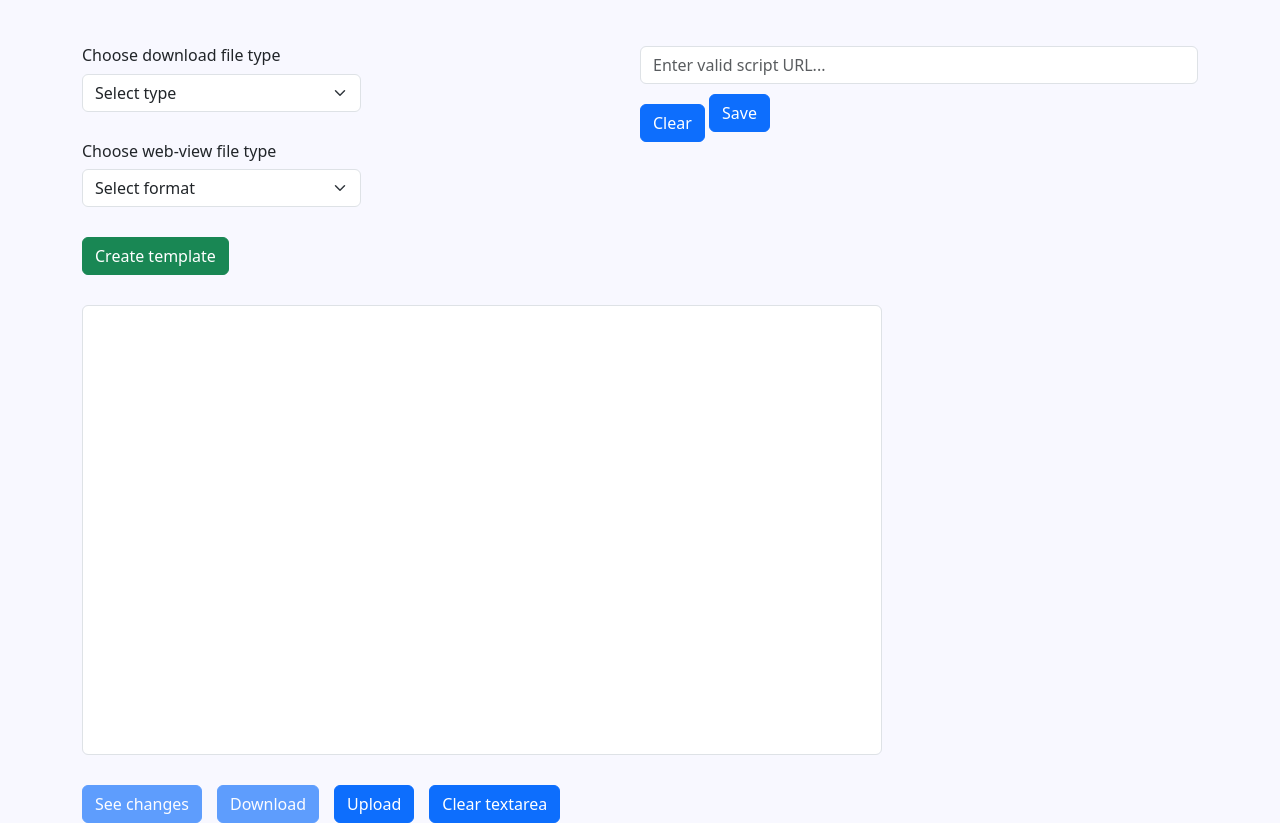
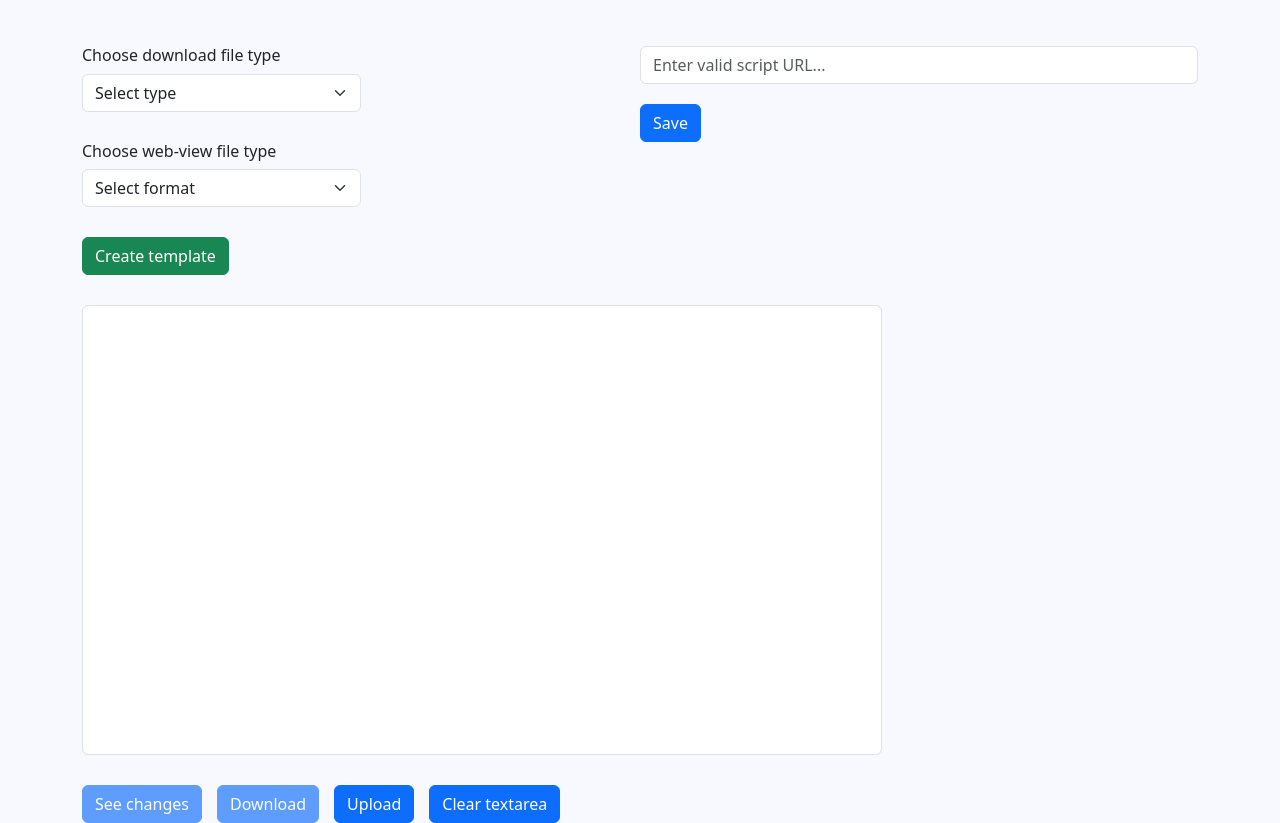
Before and after one commit to Egoist66/editor-app, a website built with Vite: page index.html in a window 1280 px wide. Shown: the part 92-915 px from the top of the page. Built offline with nearby package versions, Linux system fonts and the light colour scheme.

Commit message:
commit 5

```diff
--- a/src/components/App.js
+++ b/src/components/App.js
@@ -41,13 +41,15 @@ const App = () => {
                               className: "form-control"
                            })}
 
-                           <input style="display: inline-block; margin-top: 20px" class="btn btn-primary" type="reset" value="Clear" />
+                           <div id="script-controls">
 
                              ${Button({
-                                    name: 'Save',
-                                    className: "primary",
-                                    id: 'save-script'
-                             })}
+                                name: 'Save',
+                                type: "button",
+                                className: "primary",
+                                id: 'save-script'
+                            })}
+                          </div>
 
                        </form>
 
--- a/src/components/Button.js
+++ b/src/components/Button.js
@@ -1,11 +1,11 @@
-const Button = ({_disabled = false, parent = 'span', name, id, className = 'success'}) => {
+const Button = ({_disabled = false, parent = 'span', name, id, className = 'success', type = "submit"}) => {
 
     return (
 
         `
 
            <${parent} ${_disabled ? 'disabled' : ''}  target="_blank" id=${id}>
-                <button  ${_disabled ? 'disabled' : ''}  class="btn btn-${className}">${name}</button>
+                <button type="${type}"  ${_disabled ? 'disabled' : ''}  class="btn btn-${className}">${name}</button>
            </${parent}>
 
         `
--- a/src/css/style.scss
+++ b/src/css/style.scss
@@ -57,6 +57,12 @@ select {
   width: 50% !important;
 }
 
+#script-controls {
+  display: flex;
+  align-items: center;
+  padding-top: 20px;
+  gap: 10px;
+}
 
 @media (prefers-color-scheme: dark) {
   body, html {
--- a/src/service/Service.js
+++ b/src/service/Service.js
@@ -148,6 +148,10 @@ export const UploadScriptService = () => {
     script.defer = true
 
     save.addEventListener('click', () => {
+        if(scriptInput.value === ''){
+            alert('Empty value!')
+            return
+        }
         script.src = scriptInput.value
         document.body.append(script)
         textarea.value += `<script defer src="${scriptInput.value}"></script>\n\n\n\n
```
